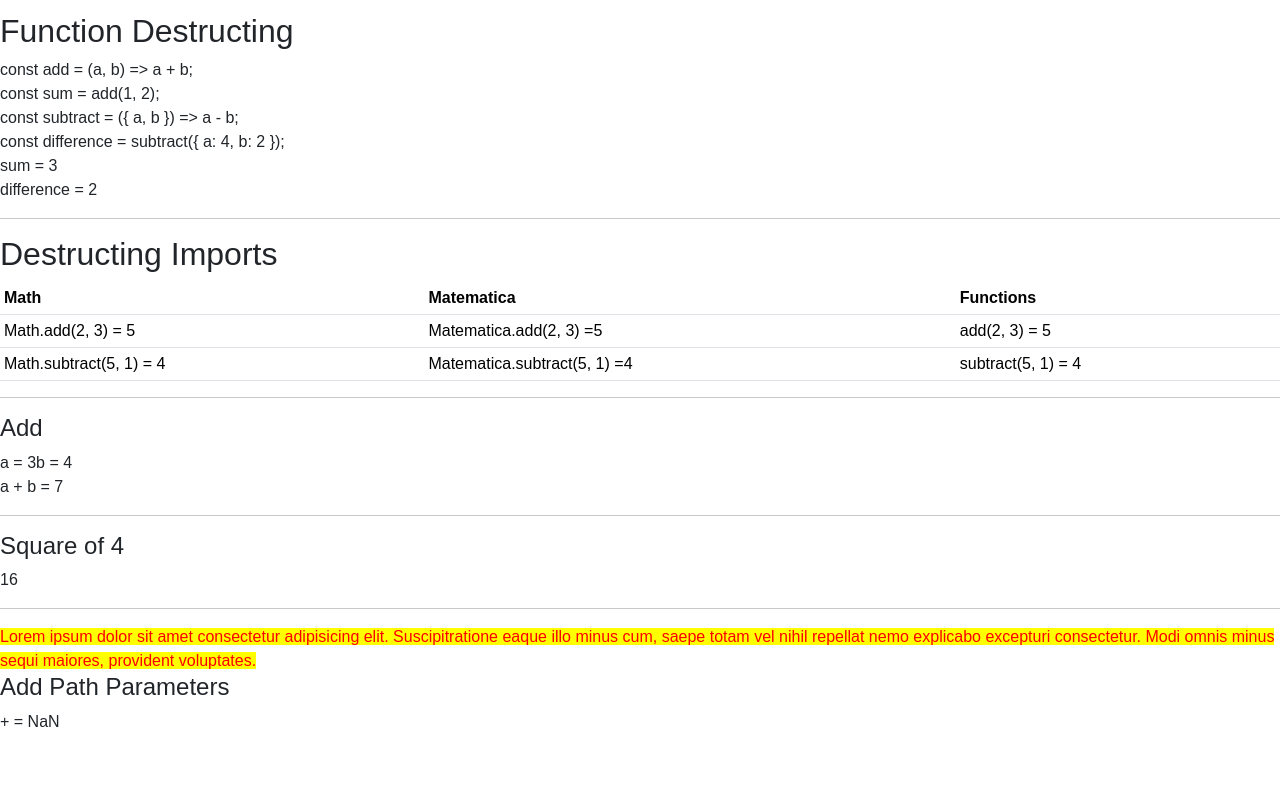
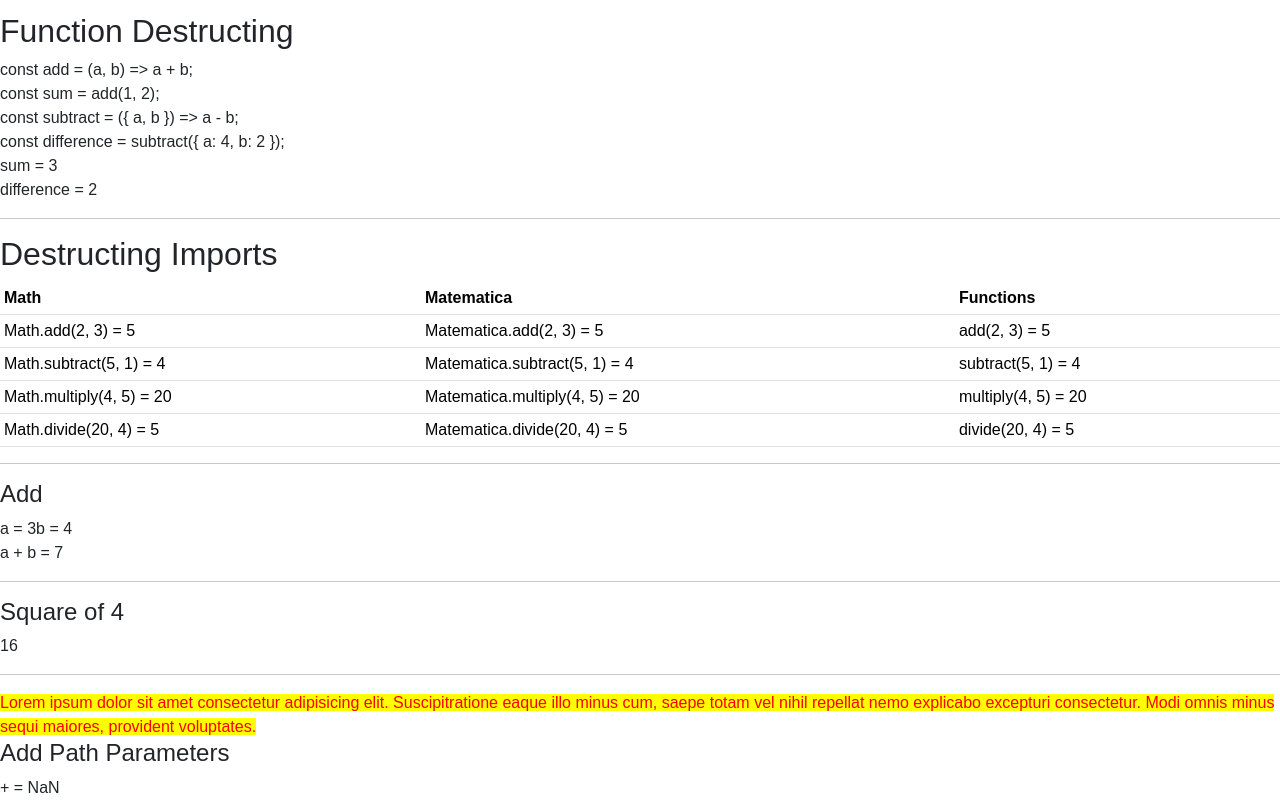
Before and after one commit to Samith10/kanbas-react-web-app, a React (Create React App) app: page /#/Labs/Lab3 in a window 1280 px wide. Shown: the part 4433-5233 px from the top of the page. Before the commit the page ends 5167 px from the top, so only its background shows below. Built offline with nearby package versions, Linux system fonts and the light colour scheme.

Commit message:
Cleaned up unused imports

```diff
--- a/src/Kanbas/Courses/Modules/index.tsx
+++ b/src/Kanbas/Courses/Modules/index.tsx
@@ -6,7 +6,7 @@ import { useParams } from "react-router";
 import * as db from "../../Database";
 
 export default function Modules() {
-  const { cid } = useParams();
+  // const { cid } = useParams();
   const modules = db.modules;
 
   return (
--- a/src/Labs/Lab3/DestructingImports.tsx
+++ b/src/Labs/Lab3/DestructingImports.tsx
@@ -1,6 +1,7 @@
 import React from "react";
 import Math, { add, subtract, multiply, divide } from "./Math";
 import * as Matematica from "./Math";
+
 export default function DestructingImports() {
   return (
     <div id="wd-destructuring-imports">
@@ -16,19 +17,27 @@ export default function DestructingImports() {
         <tbody>
           <tr>
             <td>Math.add(2, 3) = {Math.add(2, 3)}</td>
-  <td>Matematica.add(2, 3) =
-     {Matematica.add(2, 3)}</td>
+            <td>Matematica.add(2, 3) = {Matematica.add(2, 3)}</td>
             <td>add(2, 3) = {add(2, 3)}</td>
           </tr>
           <tr>
             <td>Math.subtract(5, 1) = {Math.subtract(5, 1)}</td>
-  <td>Matematica.subtract(5, 1) =
-     {Matematica.subtract(5, 1)}</td>
+            <td>Matematica.subtract(5, 1) = {Matematica.subtract(5, 1)}</td>
             <td>subtract(5, 1) = {subtract(5, 1)}</td>
           </tr>
-
+          <tr>
+            <td>Math.multiply(4, 5) = {Math.multiply(4, 5)}</td>
+            <td>Matematica.multiply(4, 5) = {Matematica.multiply(4, 5)}</td>
+            <td>multiply(4, 5) = {multiply(4, 5)}</td>
+          </tr>
+          <tr>
+            <td>Math.divide(20, 4) = {Math.divide(20, 4)}</td>
+            <td>Matematica.divide(20, 4) = {Matematica.divide(20, 4)}</td>
+            <td>divide(20, 4) = {divide(20, 4)}</td>
+          </tr>
         </tbody>
       </table>
       <hr />
     </div>
-);}
+  );
+}
```
Lines whose indentation alone changed are shown as unchanged.
